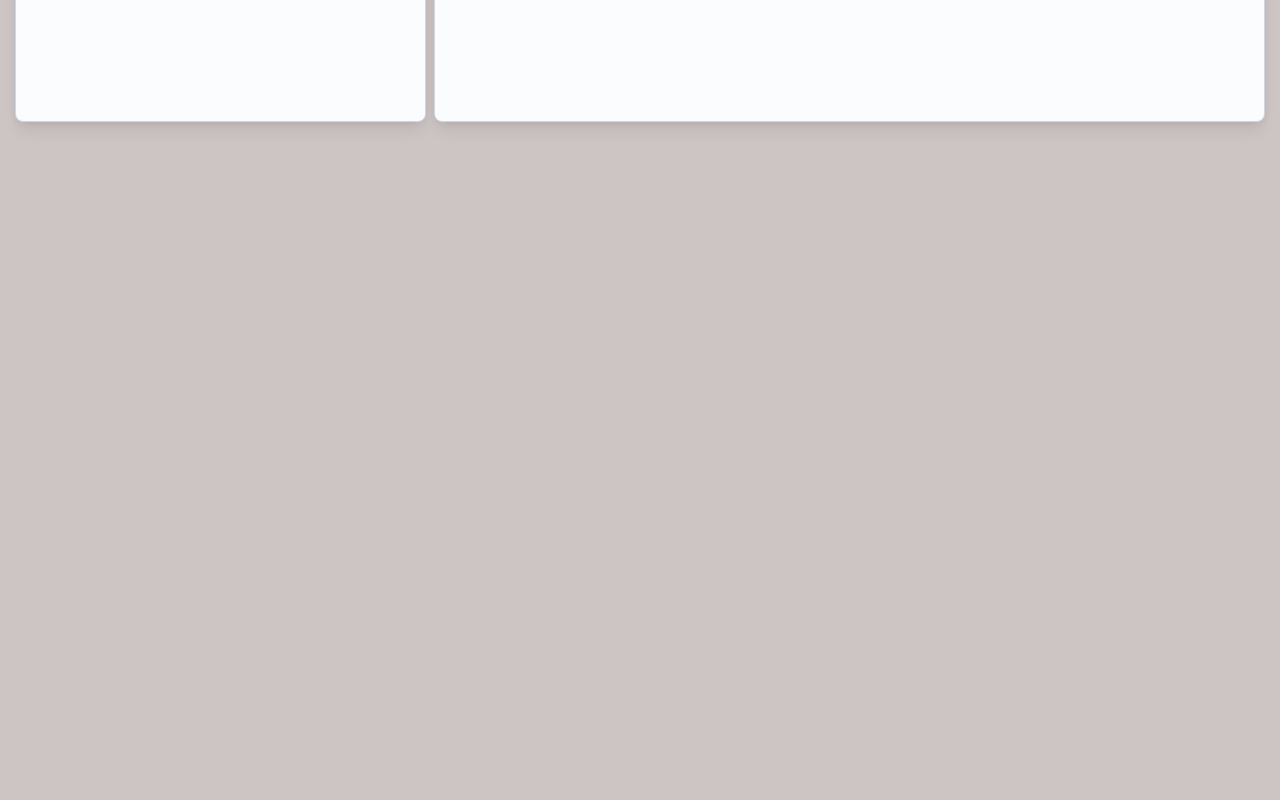
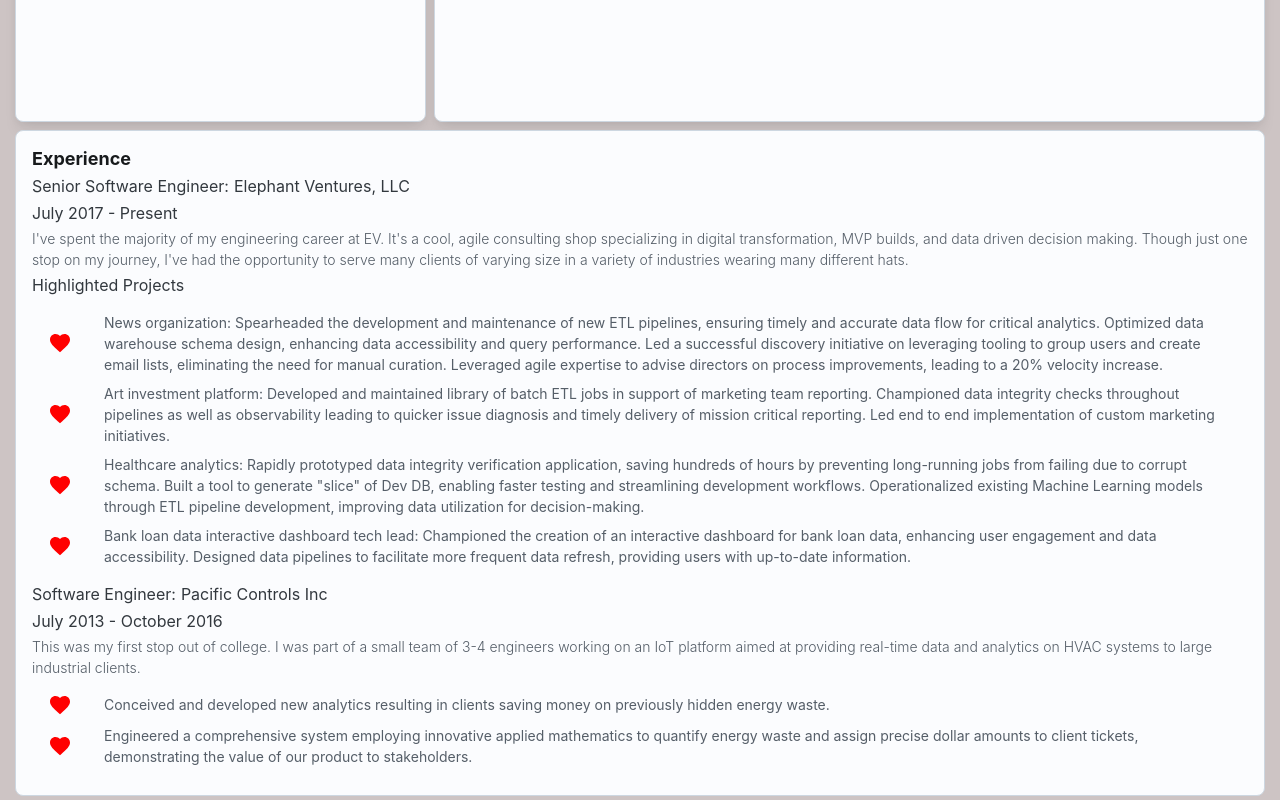
Before and after one commit to brian-buccellato/tech-portfolio, a React (Vite) app: page / in a window 1280 px wide. Shown: the part 596-1396 px from the top of the page. Before the commit the page ends 800 px from the top, so only its background shows below. Built offline with nearby package versions, Linux system fonts and the light colour scheme.

Commit message:
resume rough draft

```diff
--- a/src/App.tsx
+++ b/src/App.tsx
@@ -3,7 +3,6 @@
 import About from './views/About';
 
 function App() {
-
   return (
     <>
       <ResponsiveAppBar />
--- a/src/components/NavBar/NavBar.tsx
+++ b/src/components/NavBar/NavBar.tsx
@@ -39,7 +39,6 @@
             component="a"
             sx={{
               color: 'white',
-              fontFamily: 'Work Sans',
               mr: 2,
               display: { xs: 'none', md: 'flex' },
               textDecoration: 'none',
@@ -89,7 +88,6 @@
             variant="h5"
             component="a"
             sx={{
-              fontFamily: 'Work Sans',
               color: 'antiquewhite',
               mr: 2,
               display: { xs: 'flex', md: 'none' },
--- /dev/null
+++ b/src/components/ResumeCard/ResumeCard.tsx
@@ -0,0 +1,107 @@
+import { Card } from "@mui/joy";
+import { CardContent } from "@mui/joy";
+import { Typography } from "@mui/joy";
+import { List, ListItem, ListItemIcon } from "@mui/material";
+import { Favorite } from "@mui/icons-material";
+
+
+export default function ResumeCard() {
+  return (
+    <Card>
+      <CardContent>
+        <Typography level="title-lg" sx={{ display: 'flex', fontWeight: 700, textAlign: 'left' }}>Experience</Typography>
+        <Typography sx={{ display: 'flex', textAlign: 'left' }}>
+          Senior Software Engineer:
+          <span style={{ display: 'flex', paddingLeft: '5px', textAlign: 'left' }}>Elephant Ventures, LLC</span>
+        </Typography>
+        <Typography sx={{ display: 'flex' }}>July 2017 - Present</Typography>
+        <Typography level="body-sm" sx={{ display: 'flex', fontWeight: 300, textAlign: 'left' }}>
+          I've spent the majority of my engineering career at EV.  It's a cool, agile consulting shop
+          specializing in digital transformation, MVP builds, and data driven decision making.  Though just
+          one stop on my journey, I've had the opportunity to serve many clients of varying size in a variety
+          of industries wearing many different hats.
+        </Typography>
+        <Typography level="body-md" sx={{ display: 'flex' }}>Highlighted Projects</Typography>
+        <List>
+          <ListItem dense>
+            <ListItemIcon>
+              <Favorite sx={{color: "red"}} />
+            </ListItemIcon>
+              <Typography level="body-sm">
+                News organization:  Spearheaded the development and maintenance of new ETL pipelines,
+                ensuring timely and accurate data flow for critical analytics.  Optimized data warehouse
+                schema design, enhancing data accessibility and query performance.  Led a successful
+                discovery initiative on leveraging tooling to group users and create email lists,
+                eliminating the need for manual curation.  Leveraged agile expertise to advise directors
+                on process improvements, leading to a 20% velocity increase.
+              </Typography>
+          </ListItem>
+          <ListItem dense>
+            <ListItemIcon>
+              <Favorite sx={{color: "red"}} />
+            </ListItemIcon>
+              <Typography level="body-sm">
+                Art investment platform:  Developed and maintained library of batch ETL jobs in support of
+                marketing team reporting.  Championed data integrity checks throughout pipelines as well
+                as observability leading to quicker issue diagnosis and timely delivery of mission critical
+                reporting.  Led end to end implementation of custom marketing initiatives.
+              </Typography>
+          </ListItem>
+          <ListItem dense>
+            <ListItemIcon>
+              <Favorite sx={{color: "red"}} />
+            </ListItemIcon>
+              <Typography level="body-sm">
+                Healthcare analytics:  Rapidly prototyped data integrity verification application, saving
+                hundreds of hours by preventing long-running jobs from failing due to corrupt schema.
+                Built a tool to generate "slice" of Dev DB, enabling faster testing and streamlining development
+                workflows.  Operationalized existing Machine Learning models through ETL pipeline development,
+                improving data utilization for decision-making.
+              </Typography>
+          </ListItem>
+          <ListItem dense>
+            <ListItemIcon>
+              <Favorite sx={{color: "red"}} />
+            </ListItemIcon>
+              <Typography level="body-sm">
+                Bank loan data interactive dashboard tech lead:  Championed the creation of an interactive
+                dashboard for bank loan data, enhancing user engagement and data accessibility.
+                Designed data pipelines to facilitate more frequent data refresh, providing users with
+                up-to-date information.
+              </Typography>
+          </ListItem>
+        </List>
+        <Typography sx={{ display: 'flex', textAlign: 'left' }}>
+          Software Engineer:
+          <span style={{ display: 'flex', paddingLeft: '5px', textAlign: 'left' }}>Pacific Controls Inc</span>
+        </Typography>
+        <Typography sx={{ display: 'flex' }}>July 2013 - October 2016</Typography>
+        <Typography level="body-sm" sx={{ display: 'flex', fontWeight: 300, textAlign: 'left' }}>
+          This was my first stop out of college.  I was part of a small team of 3-4 engineers working on an IoT
+          platform aimed at providing real-time data and analytics on HVAC systems to large industrial clients.
+        </Typography>
+        <List>
+          <ListItem dense>
+            <ListItemIcon>
+              <Favorite sx={{color: "red"}} />
+            </ListItemIcon>
+              <Typography level="body-sm">
+                Conceived and developed new analytics resulting in clients saving money on previously hidden
+                energy waste.
+              </Typography>
+          </ListItem>
+          <ListItem dense>
+            <ListItemIcon>
+              <Favorite sx={{color: "red"}} />
+            </ListItemIcon>
+              <Typography level="body-sm">
+                Engineered a comprehensive system employing innovative applied mathematics to quantify energy waste
+                and assign precise dollar amounts to client tickets, demonstrating the value of our product to stakeholders.
+              </Typography>
+          </ListItem>
+        </List>
+
+      </CardContent>
+    </Card>
+  );
+}
--- a/src/index.css
+++ b/src/index.css
@@ -1,5 +1,4 @@
 :root {
-  font-family: 'Work Sans', sans-serif;
   font-optical-sizing: auto;
   font-style: normal;
   line-height: 1.5;
--- a/src/views/About.tsx
+++ b/src/views/About.tsx
@@ -1,8 +1,8 @@
 import BioCard from "../components/BioCard/BioCard";
 import SkillsCard from "../components/SkillsCard/SkillsCard";
 import Grid from "@mui/joy/Grid";
+import ResumeCard from "../components/ResumeCard/ResumeCard";
 import './About.css';
-
 
 export default function About() {
   return (
@@ -14,6 +14,9 @@
           <Grid rowSpacing={2} xs={12} md={8}>
             <SkillsCard />
           </Grid>
+          <Grid rowSpacing={2} xs={12} md={12}>
+            <ResumeCard />
+          </Grid>
         </Grid>
     </section>
   );
```
Also changed, not shown: src/assets/test-shot.png (added).
